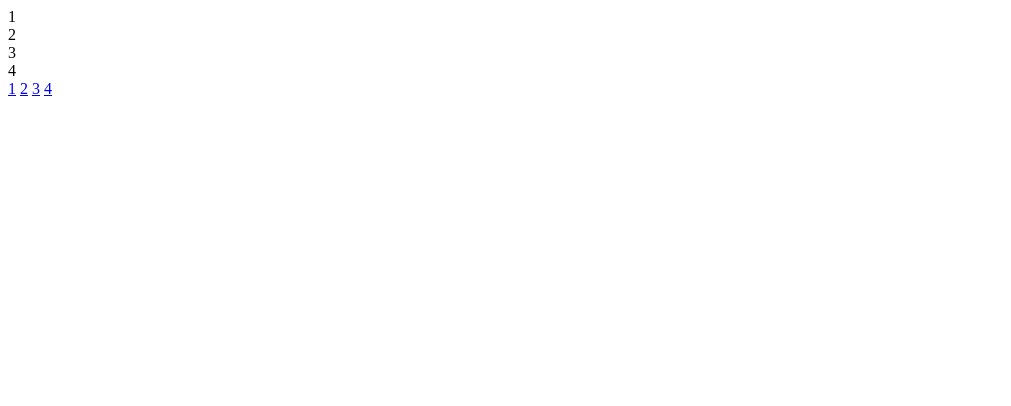
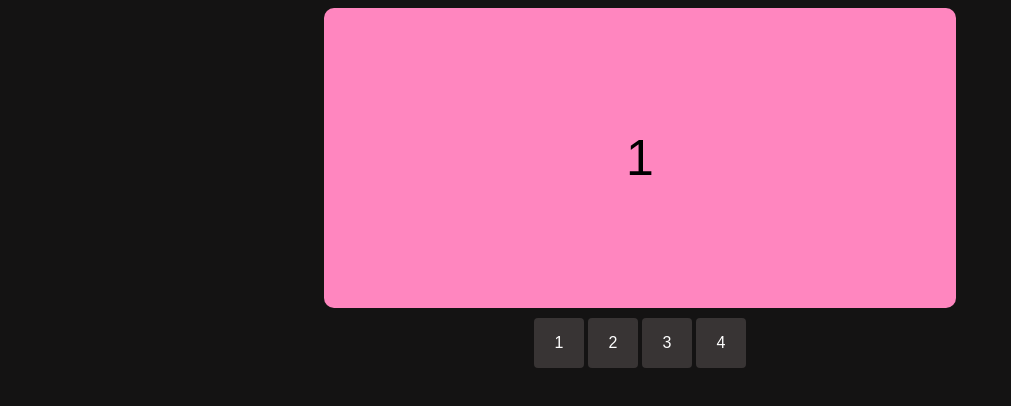
Before and after one commit to LuluRusso/Repo1, a plain HTML site: page Ejercicio14/index.html in a window 1280 px wide. Shown: the whole page, without its empty margins (0-1011 px from the left). Drawn offline with Linux system fonts and the light colour scheme.

Commit message:
Terminado Ej 14

```diff
--- a/Ejercicio14/style.css
+++ b/Ejercicio14/style.css
@@ -1,61 +1,61 @@
 body {
-font-family:
-background-color:
+font-family:Arial, Helvetica, sans-serif;
+background-color:rgb(20, 19, 19);
 }
 .slider-container {
-width:
-margin:
+width: 50%;
+margin:auto;
 }
 .slider-container .slider-viewport {
-width:
-border-radius:
-display:
-overflow-x:
-scroll-snap-type:
-scroll-behavior:
--webkit-overflow-scrolling:
+width:100%;
+border-radius:4px;
+display:flex;
+overflow-x:scroll;
+scroll-snap-type:mandatory;
+scroll-behavior:auto;
+-webkit-overflow-scrolling:inherit;
 }
 .slider-container .slide {
-min-width:
-height:
-scroll-snap-align:
-border-radius:
-box-sizing:
-display:
-align-items:
-justify-content:
-font-size:
+min-width: 100%;
+height: 300px;
+scroll-snap-align:inherit;
+border-radius:10px;
+box-sizing:border-box;
+display:flex;
+align-items:center;
+justify-content:center;
+font-size:50px;
 }
 .slider-container .slide:nth-child(1) {
 
-background-color:
+background-color:rgb(255, 134, 191);
 }
 .slider-container .slide:nth-child(2) {
-background-color:
+background-color:rgb(107, 224, 78);
 }
 .slider-container .slide:nth-child(3) {
-background-color:
+background-color:rgb(70, 149, 228);
 }
 .slider-container .slide:nth-child(4) {
-background-color:
+background-color:rgb(252, 176, 94);
 }
 .slider-container .links {
-padding:
-display:
-justify-content:
-gap:
+padding:10px;
+display:flex;
+justify-content:center;
+gap: 4px;
 }
 .slider-container .links a {
-width:
-height:
-background-color:
-border-radius:
-display:
-align-items:
-justify-content:
-color:
-text-decoration:
+width: 50px;
+height: 50px;
+background-color:rgb(56, 52, 52);
+border-radius: 4px;
+display:flex;
+align-items:center;
+justify-content:center;
+color:rgb(255, 255, 255);
+text-decoration:dashed;
 }
 .slider-container .links a:hover {
-background-color:
+background-color:rgb(113, 113, 113);
 }
```
